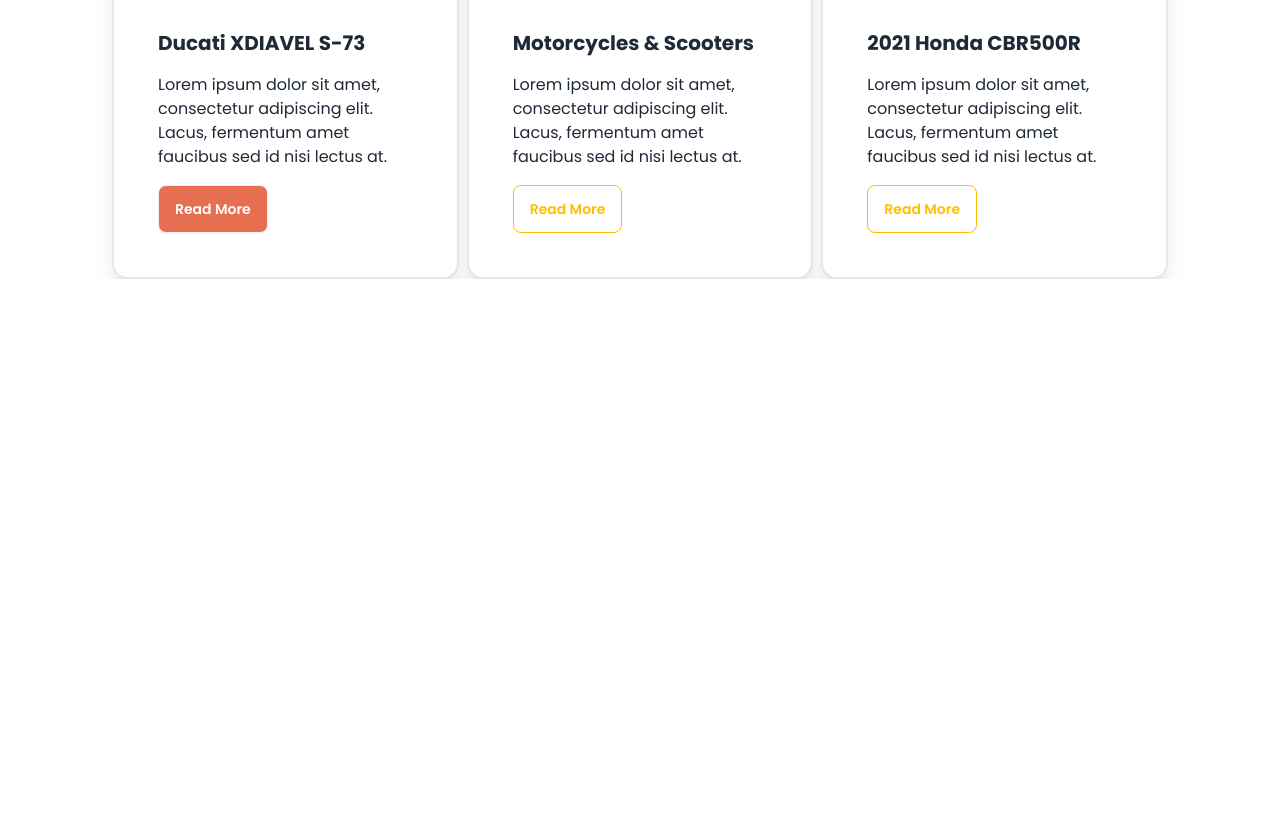
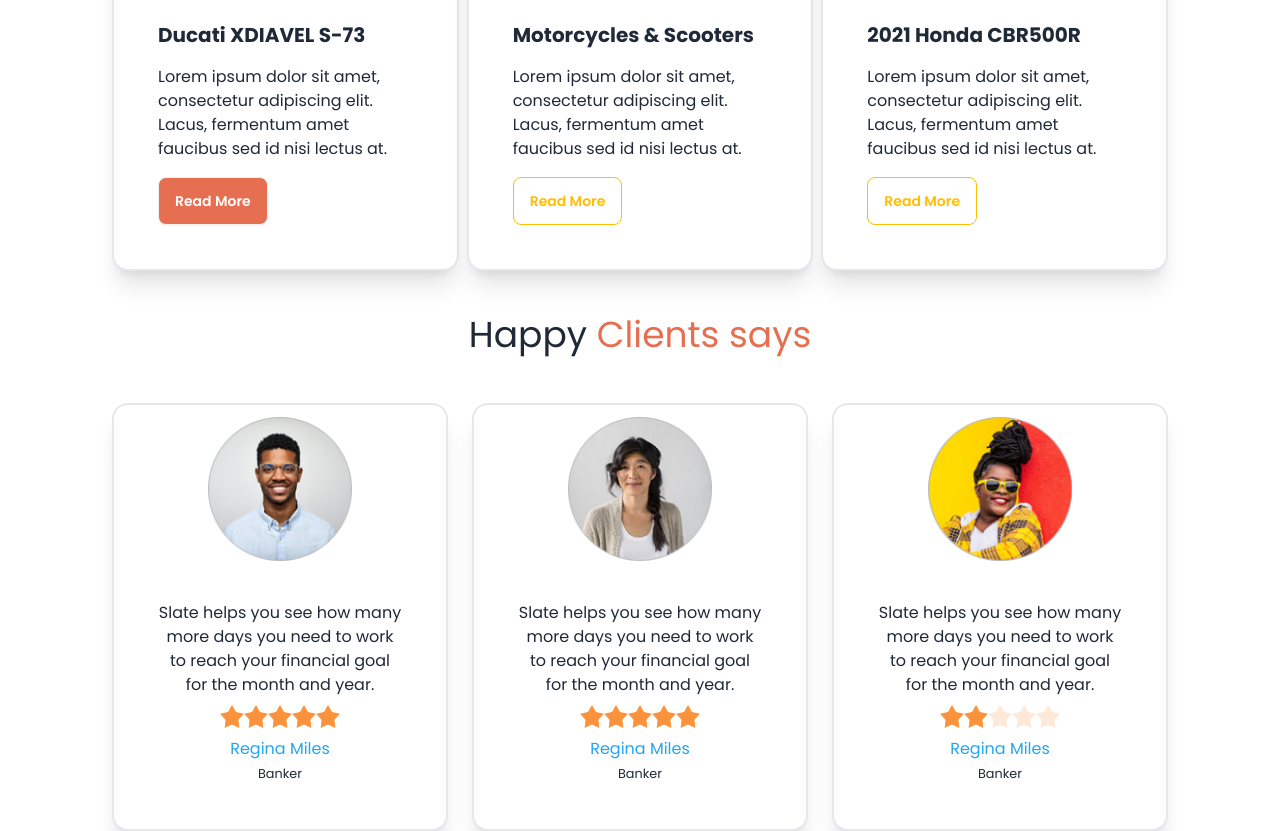
Before and after one commit to programmerrabbanii/bike-zone, a plain HTML site: page index.html in a window 1280 px wide. Shown: the part 1387-2218 px from the top of the page. Before the commit the page ends 1666 px from the top, so only its background shows below. Drawn offline with nearby package versions, Linux system fonts and the light colour scheme.

Commit message:
added the reveiw section

```diff
--- a/index.html
+++ b/index.html
@@ -169,7 +169,7 @@
 
               <div class="mt-12">
                  <div class="text-center">
-                  <h3 class="text-5xl">latest News</h3>
+                  <h3 class="text-4xl capitalize">latest News</h3>
                  </div>
 
                  <!-- card bikes -->
@@ -223,6 +223,110 @@
           <!-- lates new section end here -->
            <!-- reveiw section start here righ now -->
 
+           <section>
+
+            <div class="mt-11">
+              <div class="text-center">
+                <h2 class="text-4xl">Happy <span class="text-[#E76F51]">Clients says</span> </h2>
+              </div>
+
+
+              <div class="grid grid-cols-1 gap-6 mt-12 md:grid-cols-2 lg:grid-cols-3 ">
+                <div class="card bg-base-100 border-2 p-3 shadow-xl text-center space-y-2">
+                  <figure>
+                    <img  class="w-36" src="./img/others/user-1.png" alt="">
+                  </figure>
+                  <div class="card-body">
+
+                    <p>Slate helps you see how
+                      many more days you need
+                      to work to reach your financial
+                      goal for the month and year.</p>
+                      <div class="rating mx-auto">
+                        <input type="radio" name="rating-2" class="mask mask-star-2 bg-orange-400" />
+                        <input
+                          type="radio"
+                          name="rating-2"
+                          class="mask mask-star-2 bg-orange-400"
+                          checked="checked" />
+                        <input type="radio" name="rating-2" class="mask mask-star-2 bg-orange-400" />
+                        <input type="radio" name="rating-2" class="mask mask-star-2 bg-orange-400" />
+                        <input type="radio" name="rating-2" class="mask mask-star-2 bg-orange-400" />
+                      </div>
+                      <div>
+                        <h2 class="text-[#23A6F0]">Regina Miles</h2>
+                        <small>Banker</small>
+                      </div>
+
+                  </div>
+                </div>
+                <div class="card bg-base-100 border-2 p-3 shadow-xl text-center space-y-2">
+                  <figure>
+                    <img  class="w-36" src="./img/others/user-2.png" alt="">
+                  </figure>
+                  <div class="card-body">
+
+                    <p>Slate helps you see how
+                      many more days you need
+                      to work to reach your financial
+                      goal for the month and year.</p>
+                      <div class="rating mx-auto">
+                        <input type="radio" name="rating-2" class="mask mask-star-2 bg-orange-400" />
+                        <input
+                          type="radio"
+                          name="rating-2"
+                          class="mask mask-star-2 bg-orange-400"
+                          checked="checked" />
+                        <input type="radio" name="rating-2" class="mask mask-star-2 bg-orange-400" />
+                        <input type="radio" name="rating-2" class="mask mask-star-2 bg-orange-400" />
+                        <input type="radio" name="rating-2" class="mask mask-star-2 bg-orange-400" />
+                      </div>
+                      <div>
+                        <h2 class="text-[#23A6F0]">Regina Miles</h2>
+                        <small>Banker</small>
+                      </div>
+
+                  </div>
+                </div>
+
+                <div class="card bg-base-100 border-2 p-3 shadow-xl text-center space-y-2">
+                  <figure>
+                    <img  class="w-36" src="./img/others/user-3.png" alt="">
+                  </figure>
+                  <div class="card-body">
+
+                    <p>Slate helps you see how
+                      many more days you need
+                      to work to reach your financial
+                      goal for the month and year.</p>
+                      <div class="rating mx-auto">
+                        <input type="radio" name="rating-2" class="mask mask-star-2 bg-orange-400" />
+                        <input
+                          type="radio"
+                          name="rating-2"
+                          class="mask mask-star-2 bg-orange-400"
+                          checked="checked" />
+                        <input type="radio" name="rating-2" class="mask mask-star-2 bg-orange-400" />
+                        <input type="radio" name="rating-2" class="mask mask-star-2 bg-orange-400" />
+                        <input type="radio" name="rating-2" class="mask mask-star-2 bg-orange-400" />
+                      </div>
+                      <div>
+                        <h2 class="text-[#23A6F0]">Regina Miles</h2>
+                        <small>Banker</small>
+                      </div>
+
+                  </div>
+                </div>
+              </div>
+
+            </div>
+
+           </section>
+
+           <!-- review section end here -->
+            <!-- FAQ section start here -->
+
+
 
 
 
```
